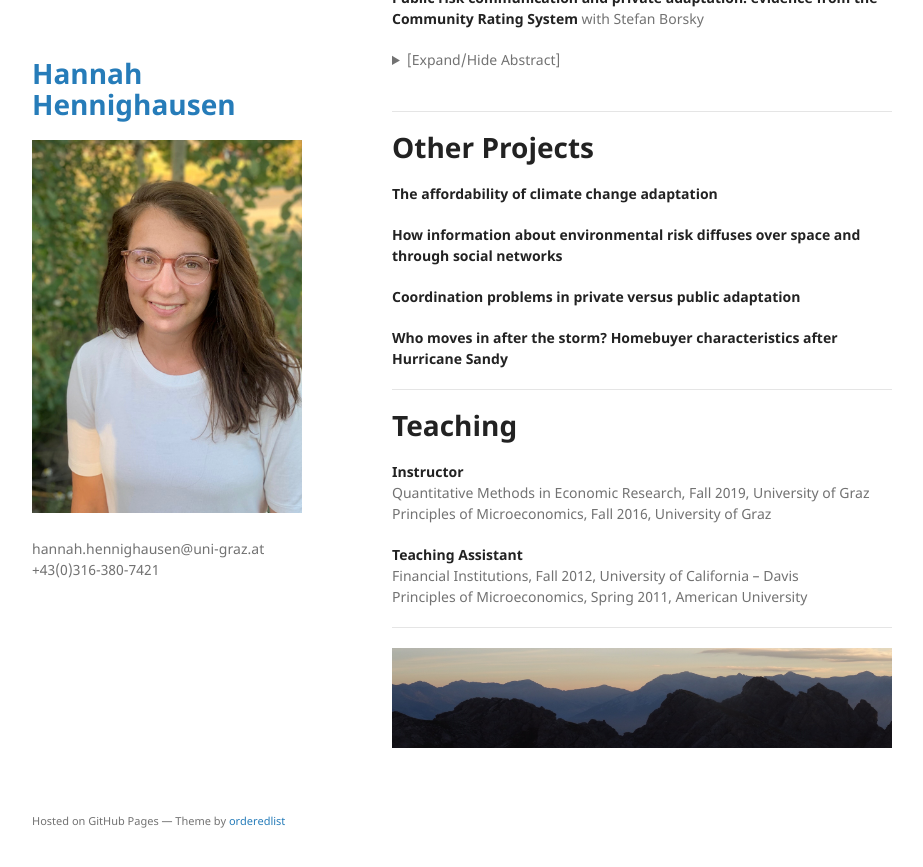
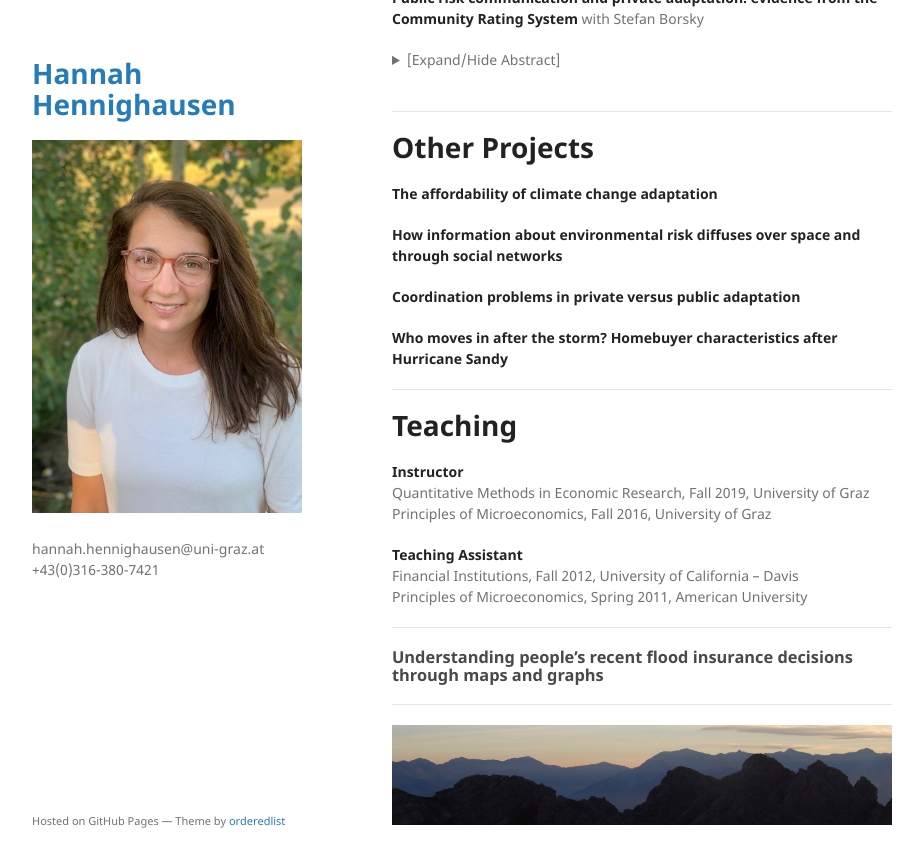
Before and after one commit to hannahhennighausen/hannahhennighausen.github.io, a Jekyll site: the page built from index.md, in a window 1280 px wide and 900 px high, scrolled down 1080 px. Shown: the top 867 px of the window, without its empty margins (178-1101 px from the left). Built offline with Jekyll 4.4.1, drawn with Linux system fonts in a browser that asks for light colours; the repository's description, which GitHub fills in, is left out; before the commit the page ends 1903 px from its top, so only the background shows below that.

Commit message:
Update index.md

```diff
--- a/index.md
+++ b/index.md
@@ -77,4 +77,8 @@ Principles of Microeconomics, Spring 2011, American University
 
 * * *
 
+### Understanding people's recent flood insurance decisions through maps and graphs
+
+* * *
+
 <img src="/assets/img/mountains2.jpeg" alt="ReitherSpitze" />
```
